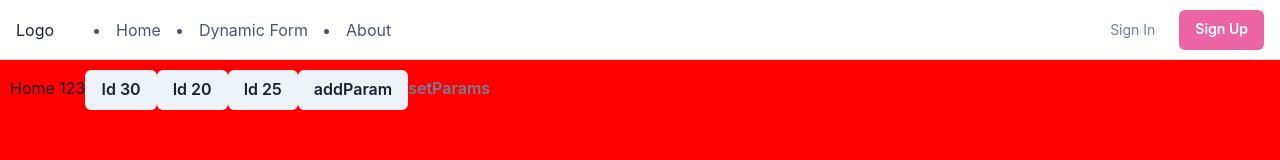
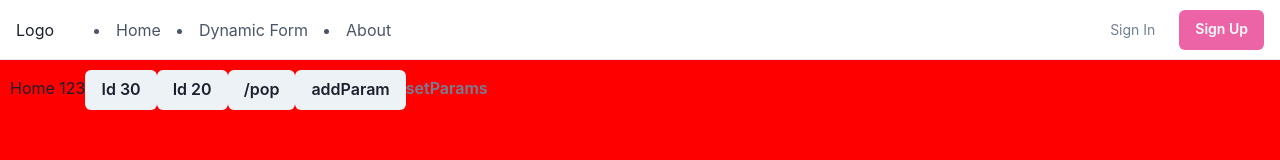
Before and after one commit to Arthurgallina1/study_playground, a React (Create React App) app: page /users in a window 1280 px wide. Shown: the top 160 px of the page. Built offline with nearby package versions, Linux system fonts and the light colour scheme.

Commit message:
refine hook

```diff
--- a/src/pages/Home.js
+++ b/src/pages/Home.js
@@ -23,8 +23,8 @@ export default function Home() {
       <Button onClick={() => history.replace('/users?id=20&user=bad')}>
         Id 20
       </Button>
-      <Button variant="solid" onClick={() => history.push('/users?id=25')}>
-        Id 25
+      <Button variant="solid" onClick={() => history.push('/users/pop?id=30')}>
+        /pop
       </Button>
       <Button
         variant="solid"
```
Also changed, not shown: src/hooks/useLocation.js (added).
